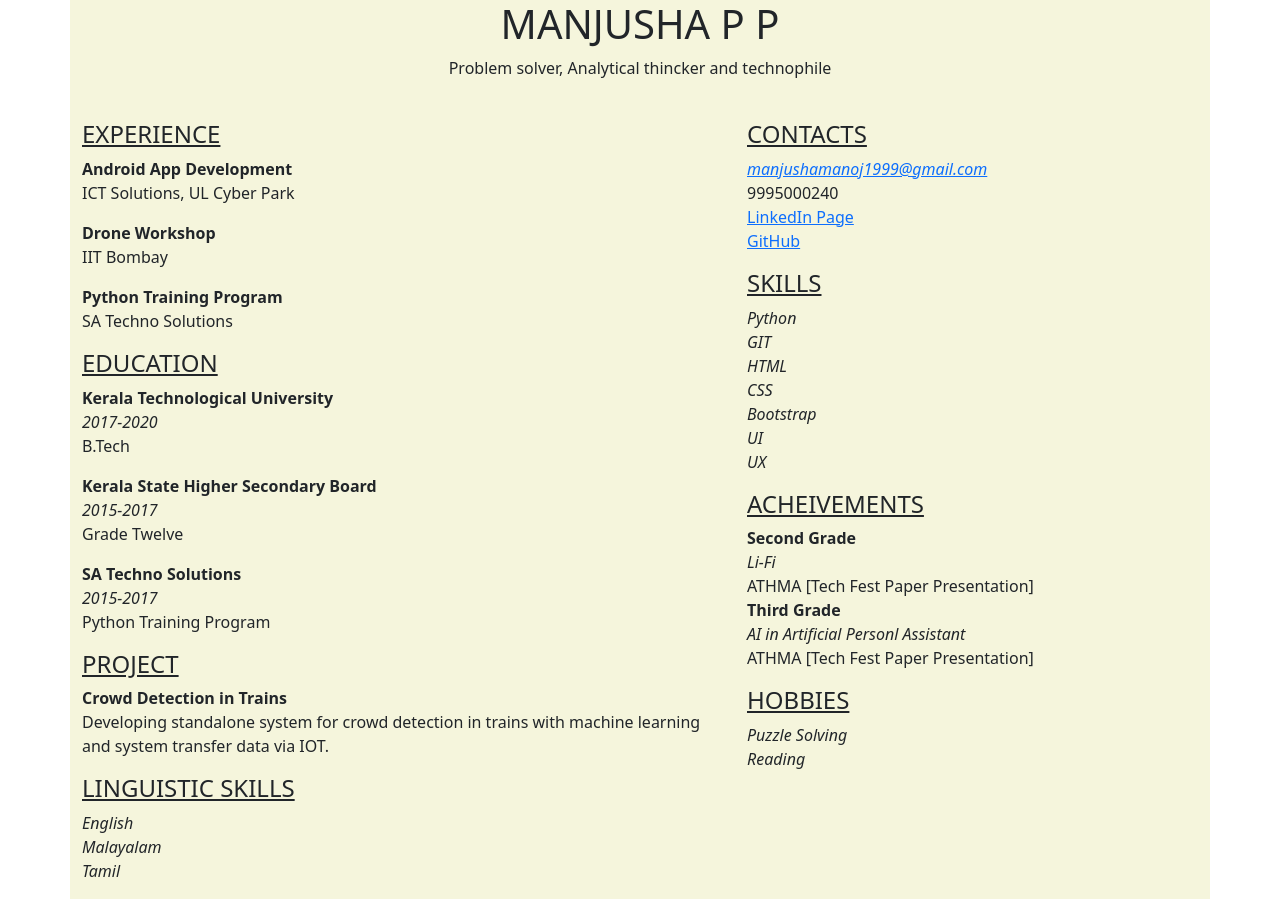
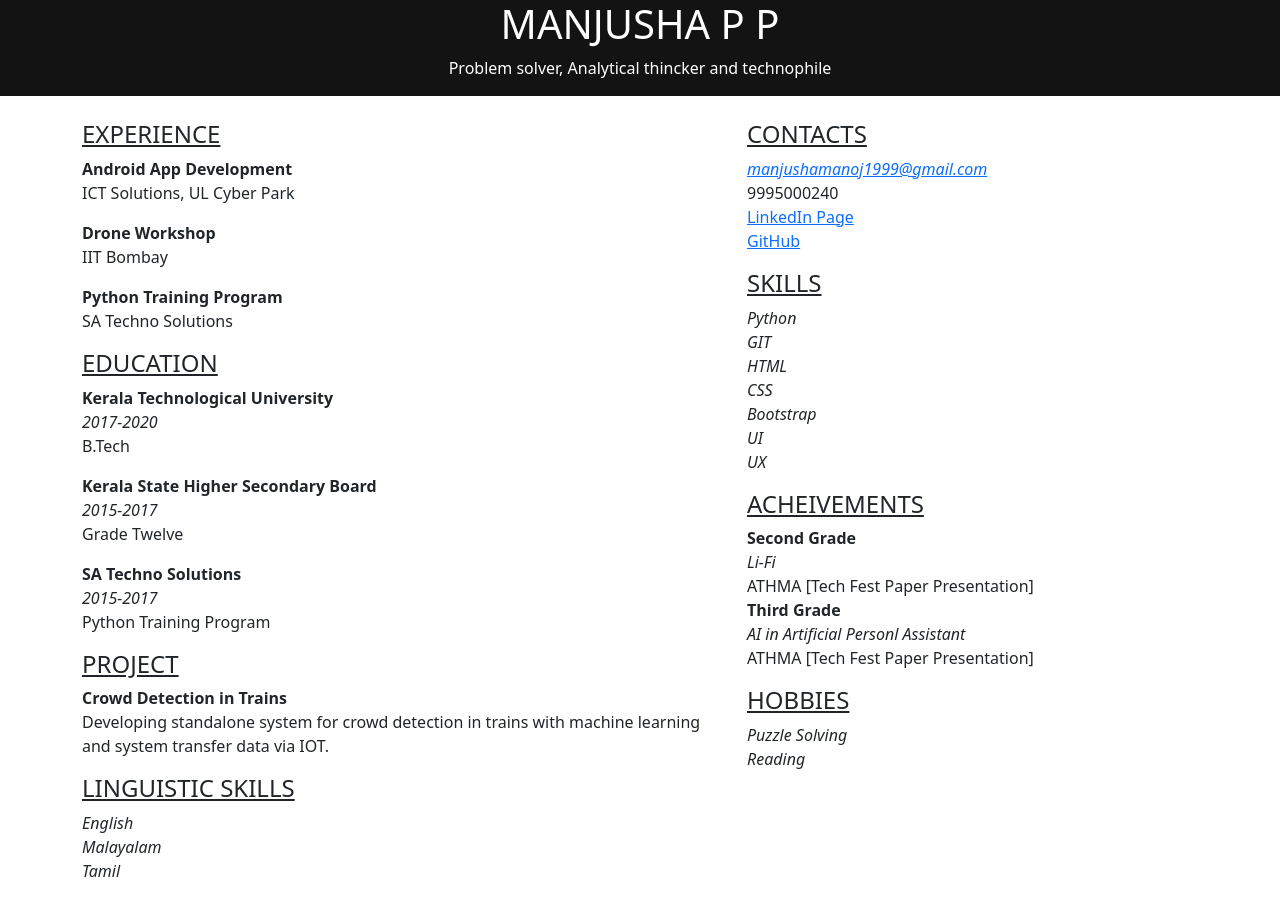
Before and after one commit to Manjushapp/resume, a plain HTML site: page index.html in a window 1280 px wide. Drawn offline with nearby package versions, Linux system fonts and the light colour scheme.

Commit message:
resume: black or white
Signed-off-by: rohitporoli <rohitp4all@gmail.com>

```diff
--- a/index.html
+++ b/index.html
@@ -9,13 +9,14 @@
     <title>Manjusha's Resume</title>
 </head>
 <body>
-    <div class="container">
-        <div class="row" style="background-color: beige;">
-            <h1 style="text-align: center;">MANJUSHA P P</h1>
-            <Problem style="text-align: center;">Problem solver, Analytical thincker and technophile</p>
+    <div class="container-fluid">
+        <div class="row" style="background-color: #000000ec;">
+            <h1 style="text-align: center; color: white; ">MANJUSHA P P</h1>
+            <Problem style="text-align: center; color: white;">Problem solver, Analytical thincker and technophile</p>
         </div>
-
-        <div class="row" style="background-color: beige">
+        </div>
+        <div class="container">
+        <div class="row" style="background-color: white">
             <div class="col-lg-7">
                 <br>
                 <h4><u>EXPERIENCE</u></h4>
```
